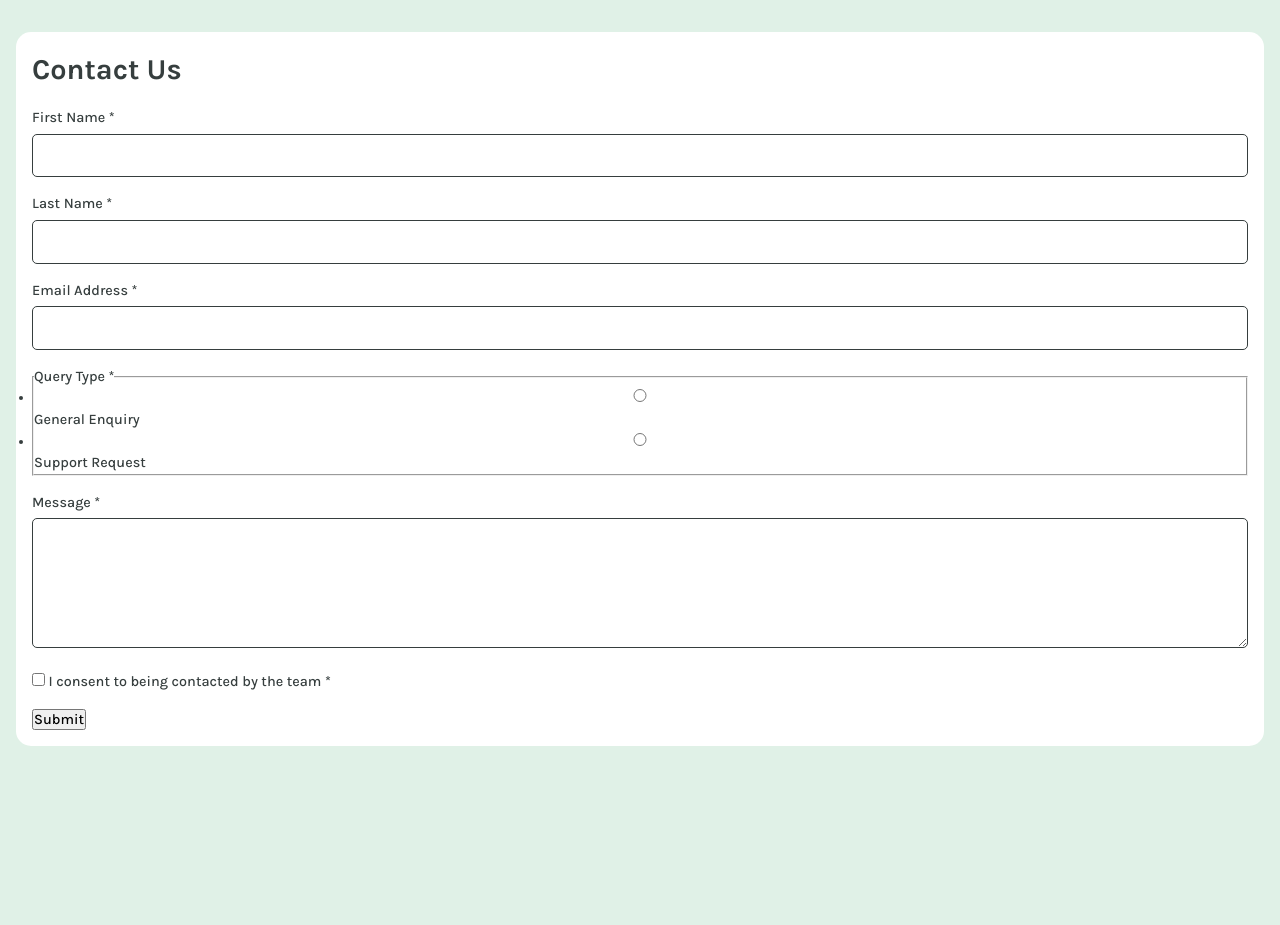
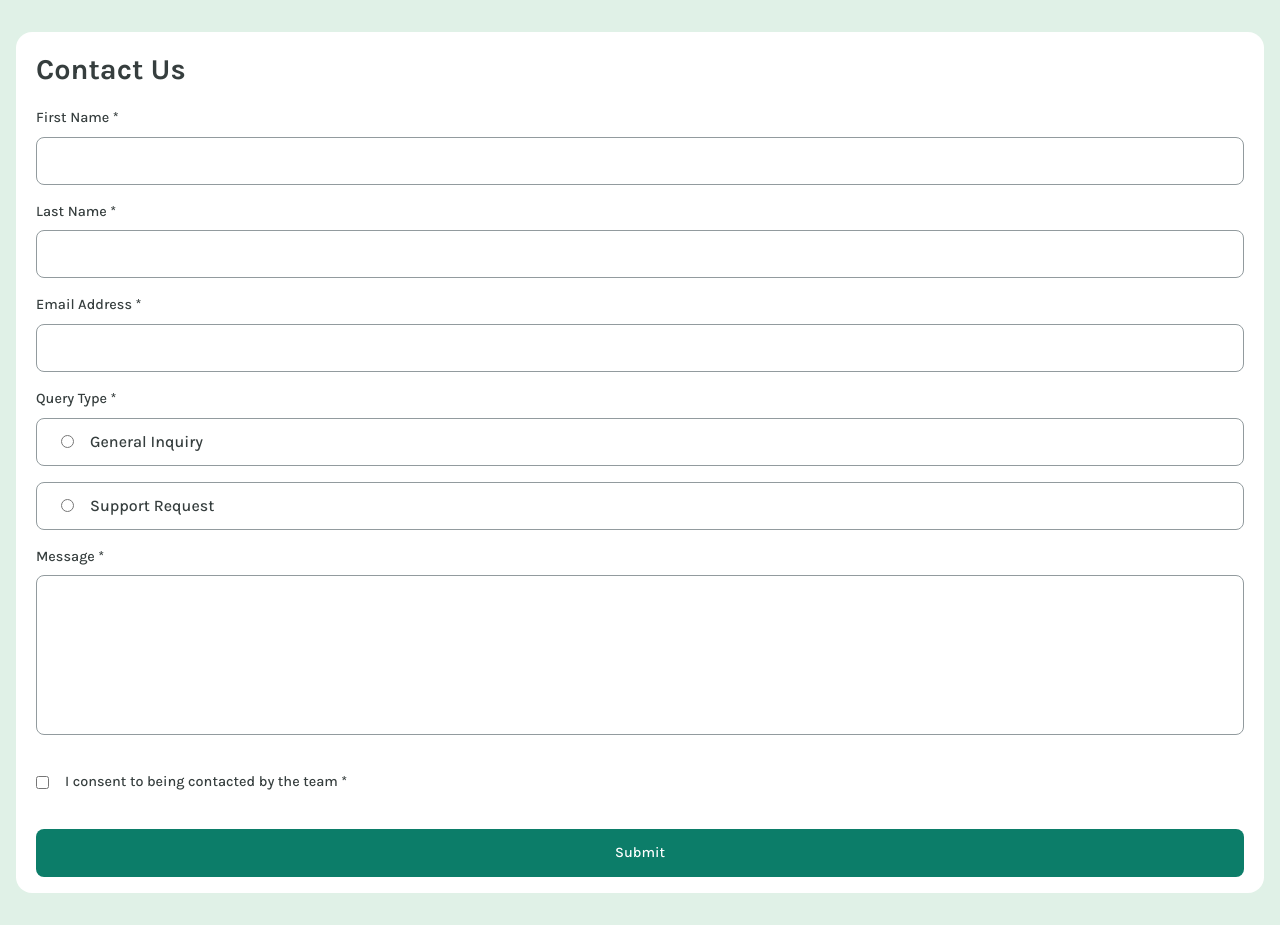
Before and after one commit to dsvalerian/frontend-challenges, a plain HTML site: page contact-form/index.html in a window 1280 px wide. Before the commit the page ends 800 px from the top, so only its background shows below. Drawn offline with Linux system fonts and the light colour scheme.

Commit message:
contact form progress

```diff
--- a/contact-form/css/styles.css
+++ b/contact-form/css/styles.css
@@ -1,10 +1,14 @@
 :root {
+    --clr-accent-green: #0c7d69;
+
     --clr-bg-green: #e0f1e7;
     --clr-bg-white: #ffffff;
 
     --clr-neutral-700: #363e3e;
+    --clr-neutral-300: #929b9e;
 
     --fs-400: .9rem;
+    --fs-500: 1rem;
 
     --fw-normal: 500;
 }
@@ -18,28 +22,72 @@ body {
 }
 
 form {
+    --element-gap: 1rem;
+    --label-gap: 0.5rem;
+
     background: var(--clr-bg-white);
     margin: 2rem 1rem;
-    border-radius: 15px;
-    padding: 1rem;
+    border-radius: 1rem;
+    padding: 1rem 1.25rem;
+
+    display: grid;
+    gap: var(--element-gap);
 }
 
-.input-field {
-    border-radius: 5px;
-    border: 1px solid var(--clr-neutral-700);
-    padding: 10px;
-    width: 100%;
+.labeled-input {
+    display: grid;
+    gap: var(--label-gap);
+}
+
+.inputs-list {
+    display: grid;
+    gap: var(--element-gap);
 }
 
 .form-input {
-    margin-top: 1rem;
+    height: 3rem;
+    border-radius: 0.5rem;
+    border: 1px solid var(--clr-neutral-300);
+    padding: 0rem 0.5rem;
 }
 
-.form-input > label {
-    display: block;
-    margin-bottom: 5px;
+input[type="submit"] {
+    border: none;
+    background: var(--clr-accent-green);
+    color: var(--clr-bg-white);
 }
 
-.inline-label > label {
-    display: inline;
+textarea.form-input {
+    height: 10rem;
+    resize: none;
+    padding: 0.5rem;
 }
+
+.labeled-input-inline {
+    display: flex;
+    align-items: center;
+    flex-flow: row nowrap;
+    gap: 1rem;
+}
+
+.radio {
+    padding: 0rem 1.5rem;
+    font-size: var(--fs-500);
+}
+
+.radio:hover {
+    cursor: pointer;
+}
+
+fieldset {
+    border: 0;
+    padding-top: var(--label-gap);
+}
+
+#contact-agreement {
+    margin: 1.25rem 0;
+}
+
+li {
+    display: block;
+}
--- a/contact-form/index.html
+++ b/contact-form/index.html
@@ -22,38 +22,44 @@
     <form>
       <h1>Contact Us</h1>
 
-      <div class="form-inline-inputs">
-        <div class="form-input">
+      <div class="inputs-list">
+        <div class="labeled-input">
           <label for="firstname-input">First Name *</label>
-          <input id="firstname-input" class="input-field" type="text" />
+          <input id="firstname-input" class="form-input" type="text" />
         </div>
-        <div class="form-input">
+        <div class="labeled-input">
           <label for="lastname-input">Last Name *</label>
-          <input id="lastname-input" class="input-field" type="text" />
+          <input id="lastname-input" class="form-input" type="text" />
         </div>
       </div>
 
-      <div class="form-input">
+      <div class="labeled-input">
         <label for="email-input">Email Address *</label>
-        <input id="email-input" class="input-field" type="email" />
+        <input id="email-input" class="form-input" type="email" />
       </div>
 
-      <fieldset class="form-input">
+      <fieldset>
         <legend>Query Type *</legend>
-        <ul>
-          <li><input class="input-field" name="query-type" type="radio" />General Enquiry</li>
-          <li><input class="input-field" name="query-type" type="radio" />Support Request</li>
+        <ul class="inputs-list">
+          <li class="form-input labeled-input-inline radio">
+            <input name="query-type" type="radio" />
+            <p>General Inquiry</p>
+          </li>
+          <li class="form-input labeled-input-inline radio">
+            <input name="query-type" type="radio" />
+            <p>Support Request</p>
+          </li>
         </ul>
       </fieldset>
 
-      <div class="form-input">
+      <div class="labeled-input">
         <label for="message-input">Message *</label>
-        <textarea id="message-input" class="input-field" rows="5"></textarea>
+        <textarea id="message-input" class="form-input" rows="5"></textarea>
       </div>
 
-      <div class="form-input form-agreement inline-label">
-        <input id="contact-agreement" type="checkbox" />
-        <label for="contact-agreement">I consent to being contacted by the team *</label>
+      <div id="contact-agreement" class="labeled-input-inline">
+        <input id="contact-agreement-checkbox" type="checkbox" />
+        <label for="contact-agreement-checkbox">I consent to being contacted by the team *</label>
       </div>
 
       <input class="form-input" type="submit" />
--- a/results-summary/resources/css/style.css
+++ b/results-summary/resources/css/style.css
@@ -23,7 +23,7 @@
     --fs-300: 1rem;
     --fs-400: 1.125rem;
     --fs-500: 1.25rem;
-    --fs-600: 1.5rem;
+    --fs-500: 1.5rem;
     --fs-700: 1.75rem;
     --fs-800: 2rem;
     --fs-900: 3.5rem;
@@ -45,7 +45,7 @@ body {
 
 .section-title {
     font-weight: var(--fw-bold);
-    font-size: var(--fs-600);
+    font-size: var(--fs-500);
 }
 
 .button {
@@ -151,7 +151,7 @@ body {
 }
 
 .result-rank {
-    font-size: var(--fs-600);
+    font-size: var(--fs-500);
     font-weight: var(--fw-bold);
     color: var(--clr-neutral-100);
 }
```
